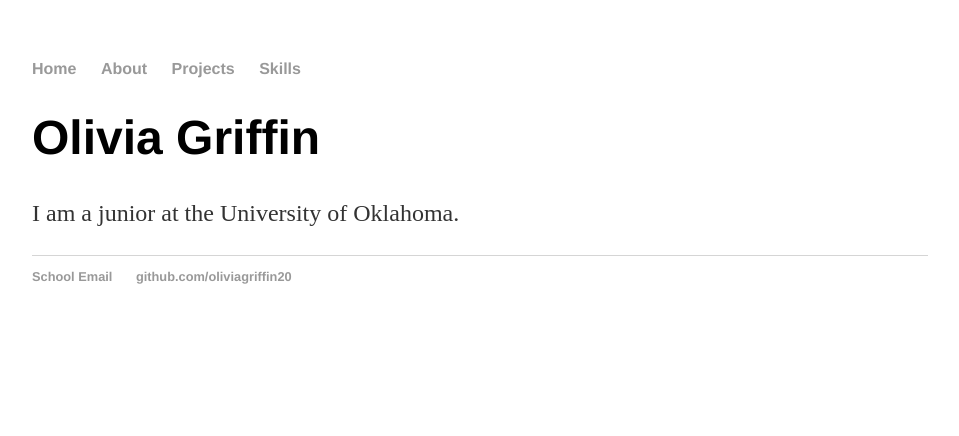
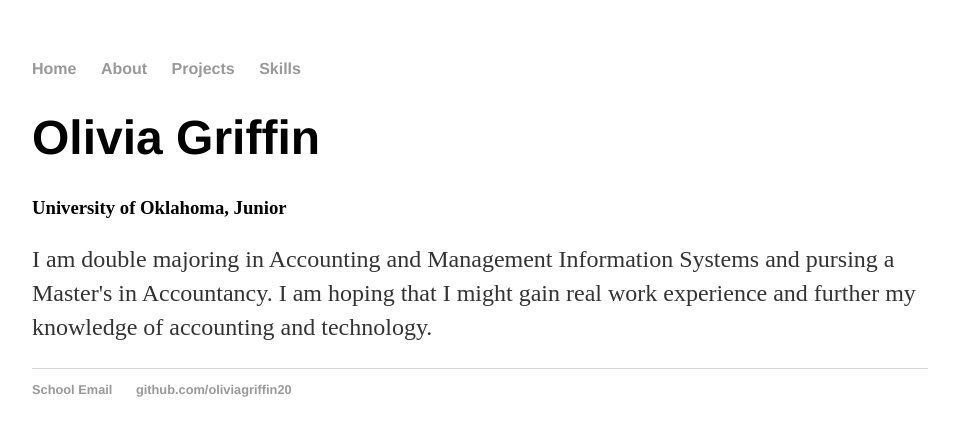
Before and after one commit to oliviagriffin20/oliviagriffin20.github.io, a Jekyll site: the page built from index.html, in a window 1280 px wide. Shown: the top 436 px of the page, without its empty margins (160-1119 px from the left). Built offline with Jekyll 4.4.1, drawn with Linux system fonts in a browser that asks for light colours.

Commit message:
Update index.html

```diff
--- a/index.html
+++ b/index.html
@@ -4,5 +4,6 @@ title: Olivia Griffin's Personal Website
 ---
 <div class="blurb">
 	<h1>Olivia Griffin</h1>
-	<p>I am a junior at the University of Oklahoma.</p>
+	<h3>University of Oklahoma, Junior </h3>
+	<p>I am double majoring in Accounting and Management Information Systems and pursing a Master's in Accountancy. I am hoping that I might gain real work experience and further my knowledge of accounting and technology.</p>
 </div><!-- /.blurb -->
```
